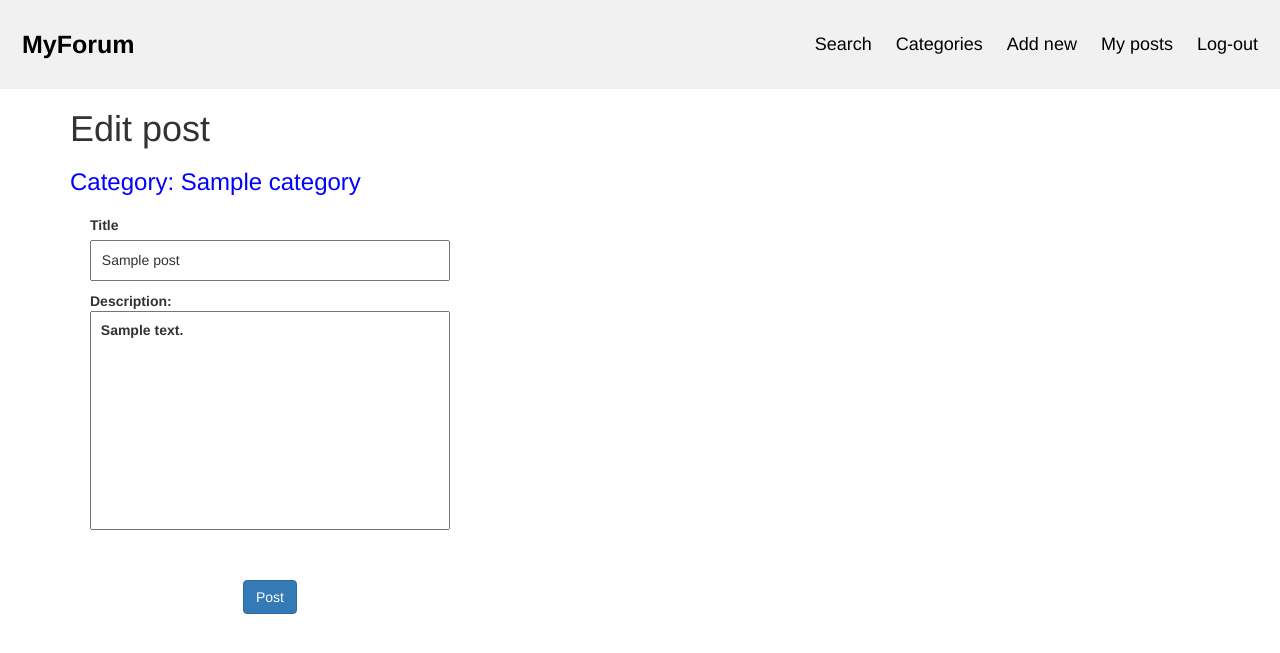
After one commit to matej2000/Forum_ST_nal3, a PHP site: template View/forum-edit.php in a window 1280 px wide. The commit adds this page. Shown: the top 653 px of the page. Run offline with PHP 8.4, Linux system fonts and the light colour scheme; the template is opened without the code that fills it: most values are stand-ins (such as "Sample title", 1, 10 or a date in 2020); some libraries are stand-ins or nearby versions.

Commit message:
Popravljanje objav.

```diff
--- a/Style/main.css
+++ b/Style/main.css
@@ -63,7 +63,7 @@
 .inputs2 input, textarea{
     width: 100%;
     padding: .6em .7em;
-    max-width: 40 !important;
+    /*max-width: 40 !important;*/
 }
 
 .inputs2{
--- /dev/null
+++ b/View/forum-edit.php
@@ -0,0 +1,45 @@
+<?php
+    if(!isset($_SESSION["username"]))
+    {
+        ViewHelper::redirect(BASE_URL . "user/login");
+    }
+
+?>
+<!DOCTYPE html>
+<html lang="en">
+<head>
+    <meta charset="UTF-8">
+    <meta http-equiv="X-UA-Compatible" content="IE=edge">
+    <meta name="viewport" content="width=device-width, initial-scale=1.0">
+    <link rel="stylesheet" href="<?= CSS_URL . "main.css" ?>">
+    <?php include("View/import.php"); ?>
+    <title>Add post</title>
+</head>
+<?php include("View/user-login-header.php"); ?>
+<body>
+    <div class="container">
+        <h1>Edit post</h1>
+        <div class="s">
+            <div class="c">
+                <h3 style="color:blue;">Category: <?=$category["name"] ?></h3>
+                <form  action="<?= BASE_URL . "forum/edit" ?>" method="post">
+                    <div class="inputs2">
+                        <p><label>Title</label><br/><input type="text" name="title" value="<?=$post["title"]?>" required/> </p>
+                        <p>
+                            <label>Description: <br />
+                            <textarea style="resize:none" name="content" rows="10" cols="40" required><?=$post["content"]?></textarea></label>
+                        </p>
+                        <input type="hidden" name="idc" value="<?=$category["idcategory"]?>">
+                        <input type="hidden" name="idpost" value="<?=$post["idpost"]?>">
+                        <input type="hidden" name="edit" value="1">
+
+                        <div class="c2">
+                            <button class="btn btn-primary" type="submit">Post</button>
+                        </div>
+                    <div>
+                </form>
+            </div>
+        </div>
+    </div>
+</body>
+</html>
```
Also changed, not shown: Controller/ForumController.php (+20 -0 lines), Model/ForumDB.php (+9 -0 lines), Script/uppvote.js (+13 -0 lines), View/forum-content-public-comment.php (+7 -2 lines), View/forum-content-public.php (+7 -2 lines), index.php (+15 -0 lines).
